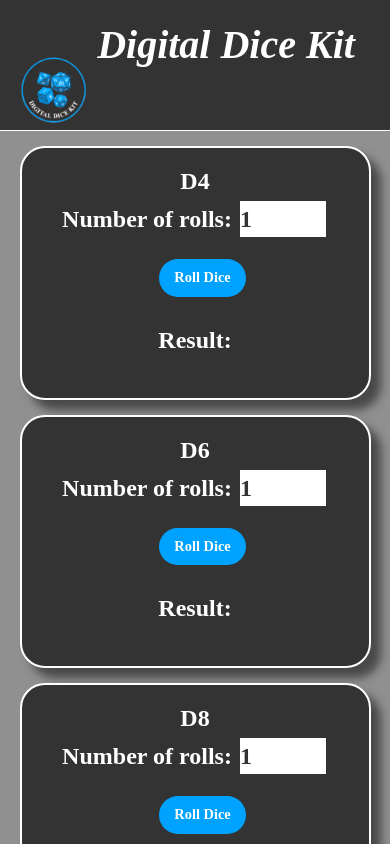
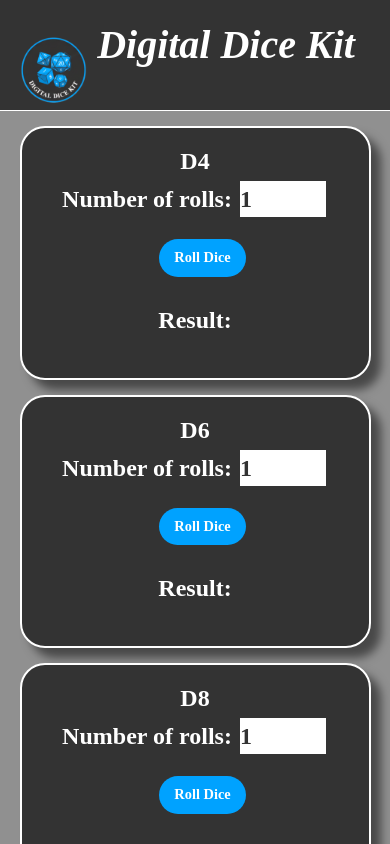
Before and after one commit to IndieMasco/Digital-Dice-Kit, a React (Vite) app in the folder client/: page / in a window 390 px wide. Shown: the top 844 px of the page. Built offline with nearby package versions, Linux system fonts and the light colour scheme; a web font is replaced by a local one.

Commit message:
mobile testing

```diff
--- a/client/src/App.css
+++ b/client/src/App.css
@@ -120,7 +120,7 @@
 @media (max-width: 800px) {
   .header-logo {
     height: 70px;
-    margin-top: 50px;
+    margin-top: 30px;
   }
 
   .header-title {
```
